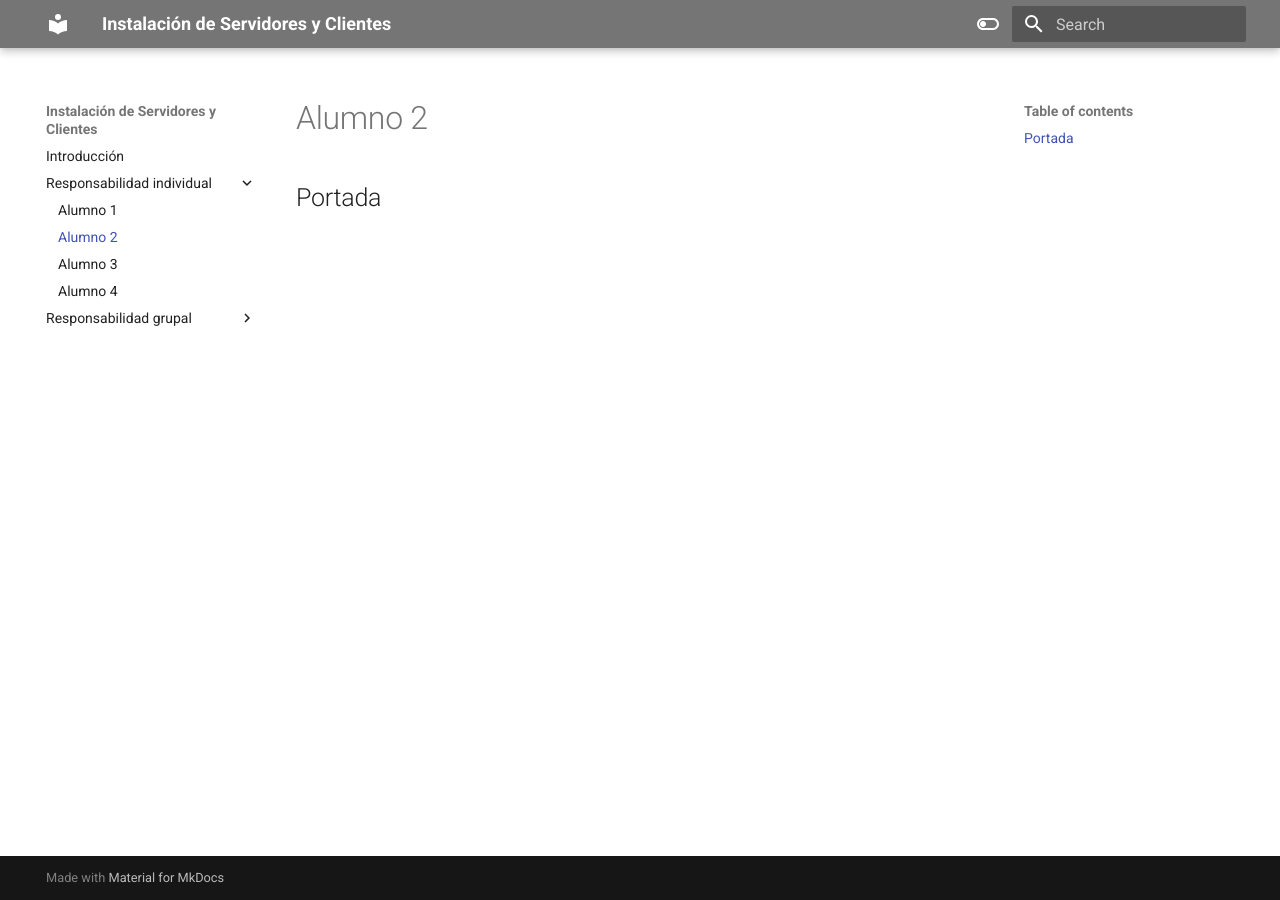
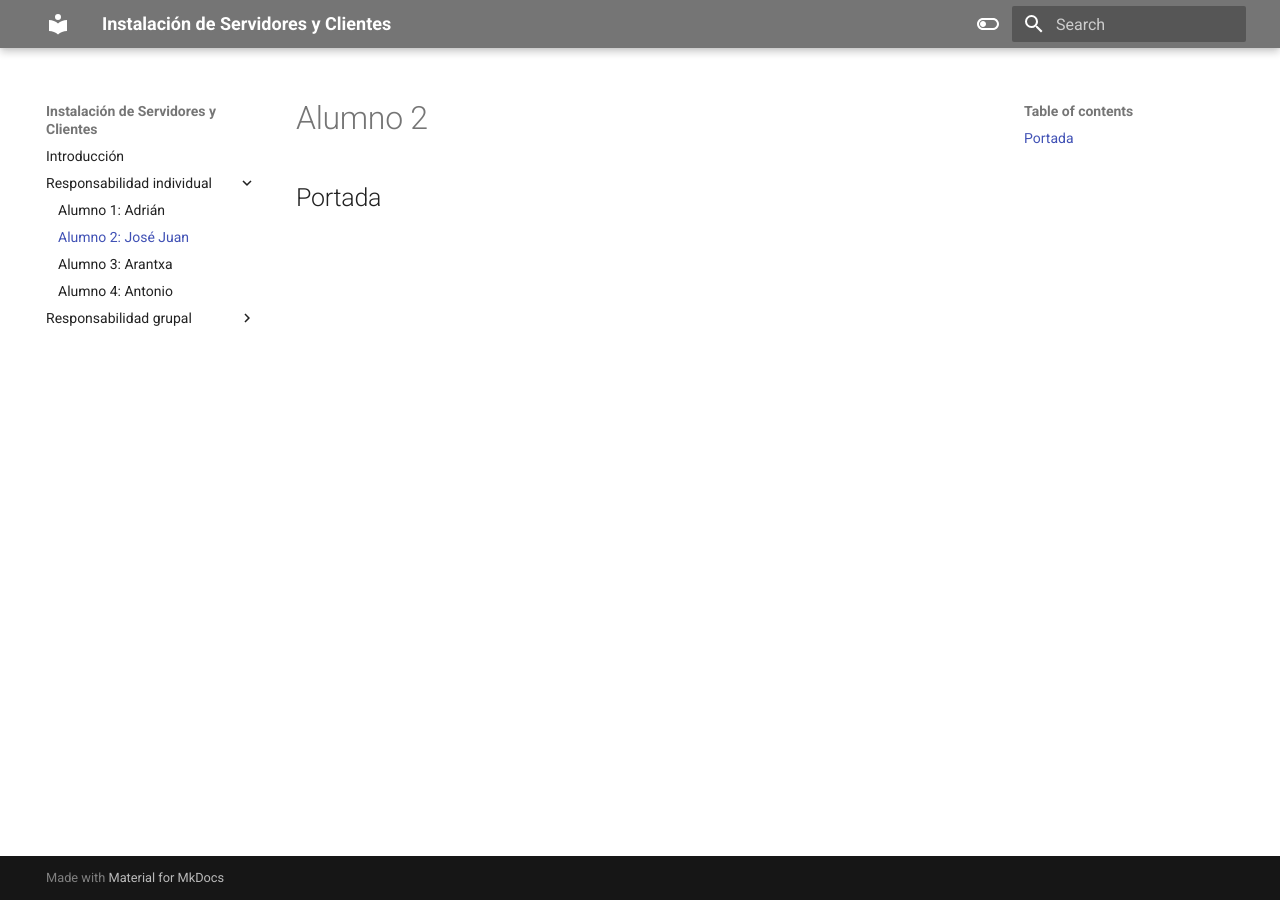
Before and after one commit to adriasir123/grupalesbdc, an MkDocs documentation site: the page built from docs/ri/alumno2.md, in a window 1280 px wide. Built offline with MkDocs 1.6.1 and Material for MkDocs 9.7.7, drawn with Linux system fonts in a browser that asks for light colours.

```diff
--- a/mkdocs.yml
+++ b/mkdocs.yml
@@ -17,10 +17,10 @@ theme:
 nav:
     - Introducción: index.md
     - Responsabilidad individual:
-        - 'Alumno 1': 'ri/alumno1.md'
-        - 'Alumno 2': 'ri/alumno2.md'
-        - 'Alumno 3': 'ri/alumno3.md'
-        - 'Alumno 4': 'ri/alumno4.md'
+        - 'Alumno 1: Adrián': 'ri/alumno1.md'
+        - 'Alumno 2: José Juan': 'ri/alumno2.md'
+        - 'Alumno 3: Arantxa': 'ri/alumno3.md'
+        - 'Alumno 4: Antonio': 'ri/alumno4.md'
     - Responsabilidad grupal:
         - 'SQL Developer': 'rg/sql-developer.md'
         - 'Herramienta web PostgreSQL': 'rg/herramienta-postgresql.md'
```
Also changed, not shown: docs/index.md (+4 -4 lines).
